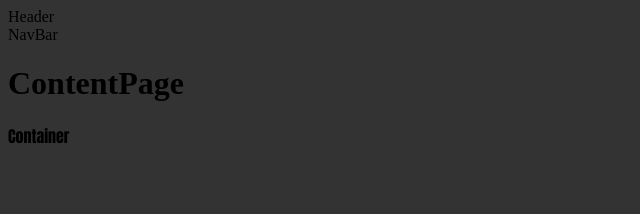
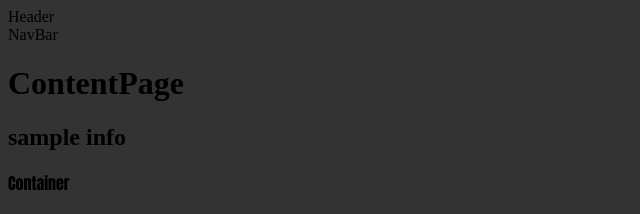
Before and after one commit to anthonyBosek/sampleProject, a React (Create React App) app in the folder client/: page /content in a window 1280 px wide. Shown: the top 214 px of the page, without its empty margins (0-640 px from the left). Built offline with nearby package versions, Linux system fonts and the light colour scheme.

Commit message:
co-author
Co-authored-by: abosek006@gmail.com
Co-authored-by: devjclosterman@gmail.com

```diff
--- a/client/src/views/ContentPage.jsx
+++ b/client/src/views/ContentPage.jsx
@@ -4,6 +4,7 @@ const ContentPage = () => {
   return (
     <div>
       <h1>ContentPage</h1>
+      <h2>sample info</h2>
       <Container />
     </div>
   );
```
